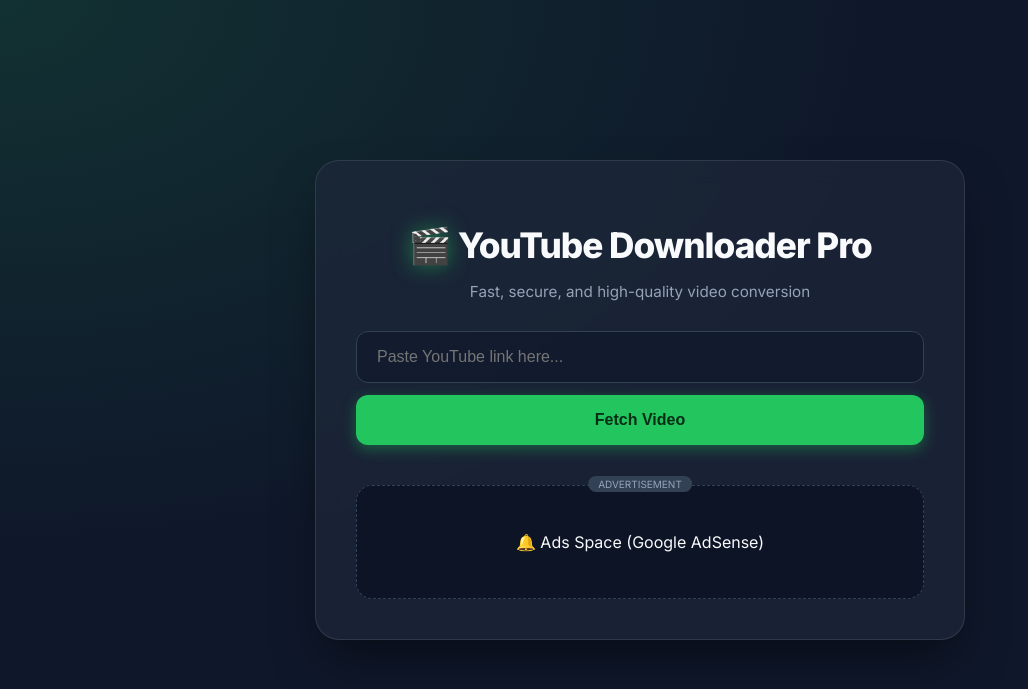
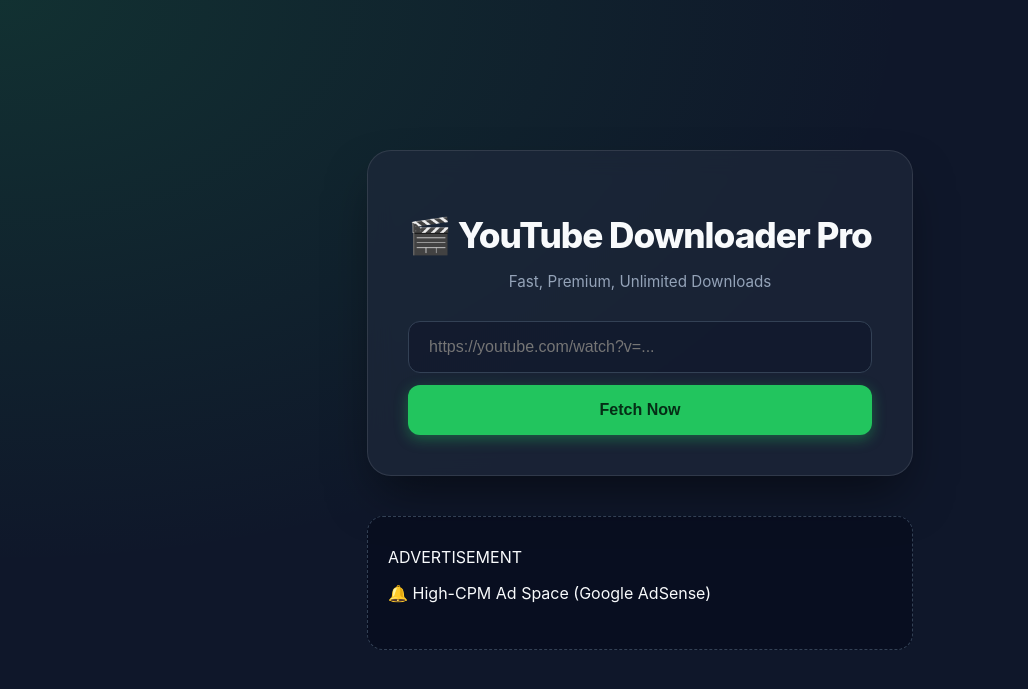
Before and after one commit to CODEXPRO007/YT-DW, a Flask app: page / in a window 1280 px wide. Shown: the top 689 px of the page, without its empty margins (0-1028 px from the left). Run offline with Flask 3, Linux system fonts and the light colour scheme.

Commit message:
Update index.html

```diff
--- a/templates/index.html
+++ b/templates/index.html
@@ -3,35 +3,38 @@
 <head>
     <meta charset="UTF-8">
     <meta name="viewport" content="width=device-width, initial-scale=1.0">
-  <title>YouTube Downloader Pro</title>
+    <title>YouTube Downloader Pro | Premium Edition</title>
+    <link href="https://fonts.googleapis.com/css2?family=Poppins:wght@400;600;800&display=swap" rel="stylesheet">
     <link rel="stylesheet" href="/static/style.css">
-  <link href="https://fonts.googleapis.com/css2?family=Inter:wght@400;600;800&display=swap" rel="stylesheet">
 </head>
 <body>
 
-<div class="main-container">
+    <div class="main-wrapper">
         <div class="glass-card">
             <header>
-      <h1><span>🎬</span> YouTube Downloader Pro</h1>
-      <p class="subtitle">Fast, secure, and high-quality video conversion</p>
+                <h1 class="glow-text">🎬 YouTube Downloader Pro</h1>
+                <p class="subtitle">Fast, Premium, Unlimited Downloads</p>
             </header>
 
             <div class="input-group">
-      <input id="url" placeholder="Paste YouTube link here..." autocomplete="off">
-      <button onclick="fetchVideo()">
-        <span>Fetch Video</span>
+                <input id="url" type="text" placeholder="https://youtube.com/watch?v=..." autocomplete="off">
+                <button onclick="fetchVideo()" id="btn-fetch">
+                    <span>Fetch Now</span>
+                    <div class="btn-glow"></div>
                 </button>
             </div>
 
-    <div id="output"></div>
+            <div id="output" class="output-container">
+                </div>
+        </div>
 
         <div class="ads">
-      <div class="ad-badge">ADVERTISEMENT</div>
-      <p>🔔 Ads Space (Google AdSense)</p>
-    </div>
+            <div class="ads-label">ADVERTISEMENT</div>
+            <p>🔔 High-CPM Ad Space (Google AdSense)</p>
         </div>
     </div>
 
     <script src="/static/script.js"></script>
 </body>
 </html>
+</html>
```
Lines whose indentation alone changed are shown as unchanged.
